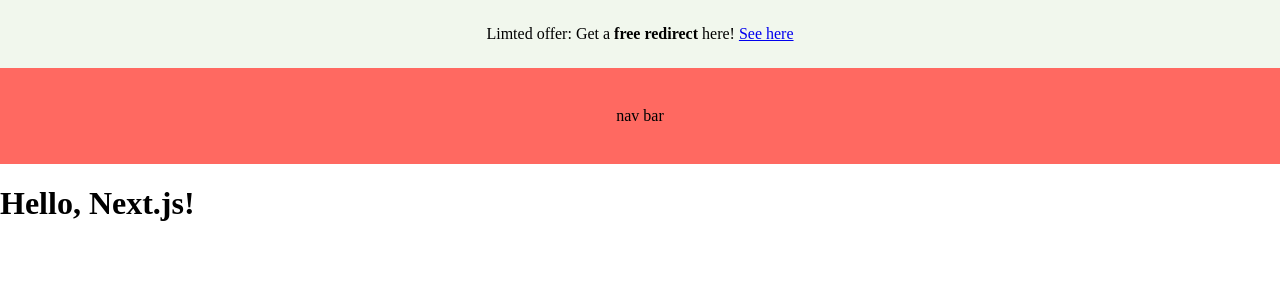
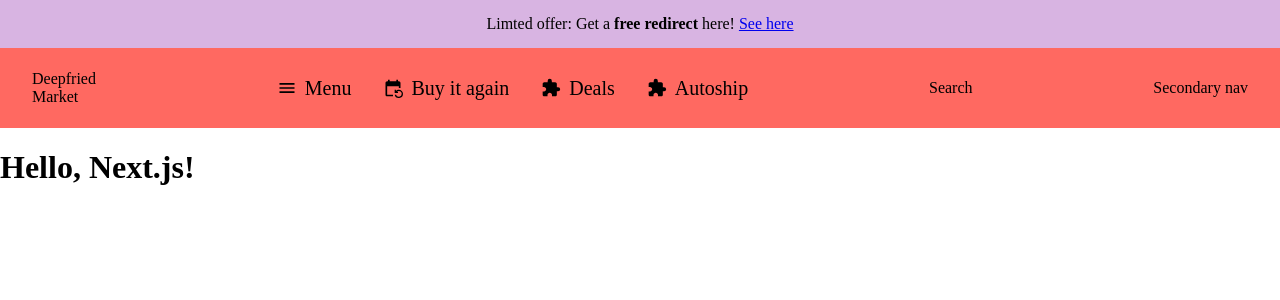
Before and after one commit to im-deepfriedwater/nextjs-portfolio, a Next.js app: page /deepfriedMarket in a window 1280 px wide. Shown: the top 300 px of the page. Built offline with nearby package versions, Linux system fonts and the light colour scheme.

Commit message:
add yarn icons, add more to primary nav bar, add menu button which opens popup and darkens the background, background closes menu on click

```diff
--- a/app/deepfriedMarket/(page)/layout.module.css
+++ b/app/deepfriedMarket/(page)/layout.module.css
@@ -1,12 +1,75 @@
 .navBar {
   background-color: #FF6961;
   display: flex;
-  height: 12%;
+  height: 10%;
   display: flex;
-  justify-content: center;
+  justify-content: space-between;
+  align-items: center;
+  padding: 0 2rem;
+}
+
+.primaryNav {
+  display: flex;
+  font-size: 1.25rem;
+  justify-content: space-between;
+  gap: 2rem;
+}
+
+.navItem {
+  display: flex;
+  align-items: center;
+  justify-content: space-between;
+  gap: 0.5rem;
+}
+
+.darkenOverlay {
+  width:100vw;
+  height:100vh;
+  opacity: 50%;
+  z-index: 1000;
+  background-color: #000000;
+  top: 0;
+  left: 0;
+  position: fixed;
+}
+
+.navMenu {
+  display: flex;
+  height: 100vh;
+  position: fixed;
+  z-index: 10001;
+  background-color: #F1F7ED;
+  top: 0px;
+  left: 0px;
+  right: unset;
+  width: 350px;
+}
+
+.menuSection {
+  padding: 1rem;
+}
+
+.menuItem {
+  display: flex;
+  justify-content: space-around;
+  gap: 1rem;
   align-items: center;
 }
 
 .navBar > label {
   font-size: 1rem;
 }
+
+.deepfriedMarketIcon {
+  justify-self: flex-start;
+  flex-direction: column;
+}
+
+.deepfriedMarketIcon > label {
+  width: 100%;
+}
+
+
+@media screen and (max-width: 768px) {
+
+}
--- a/app/deepfriedMarket/(page)/layout.tsx
+++ b/app/deepfriedMarket/(page)/layout.tsx
@@ -1,20 +1,74 @@
+"use client"
+
+import { useCallback, useState } from "react";
 import styles from "./layout.module.css";
-
-export const metadata = {
-  title: 'Fast quick grocery store | Deepfried Market',
-  description: 'Interview prep',
-}
+import { MdMenu, MdEventRepeat, MdExtension, MdWavingHand } from "react-icons/md";
 
 export default function PageLayout({
   children,
 }: {
   children: React.ReactNode
 }) {
+
+  const [isNavMenuOpen, setIsNavMenuOpen] = useState<Boolean>(false);
+
+  const onMenuNavItemClick = useCallback(() => {
+    setIsNavMenuOpen(true);
+  }, []);
   return (
     <>
       <div className={`${styles.navBar}`}>
-        nav bar
+        <div className={`${styles.deepfriedMarketIcon}`}>
+          <div>Deepfried</div>
+          <div>Market</div>
+        </div>
+
+        {isNavMenuOpen &&
+              <>
+                <div className={`${styles.darkenOverlay}`} onClick={() => setIsNavMenuOpen(false)}/>
+                <div className={`${styles.navMenu}`}>
+                  <div className={`${styles.menuSection}`}>
+                    <div className={`${styles.menuItem}`}>
+                      <MdWavingHand />
+                      <div>Welcome back user!</div>
+                    </div>
+                    <br />
+                  </div>
+                </div>
+              </>
+            }
+
+        <div className={`${styles.primaryNav}`}>
+          <div className={`${styles.navItem}`} onClick={onMenuNavItemClick}>
+            <MdMenu />
+            <label>Menu</label>
+          </div>
+
+          <div className={`${styles.navItem}`}>
+            <MdEventRepeat />
+            <label>Buy it again</label>
+          </div>
+
+          <div className={`${styles.navItem}`}>
+            <MdExtension />
+            <label>Deals</label>
+          </div>
+
+          <div className={`${styles.navItem}`}>
+            <MdExtension />
+            <label>Autoship</label>
+          </div>
+        </div>
+
+        <div className={`${styles.deepfriedMarketIcon}`}>
+          <div>Search</div>
+        </div>
+
+        <div className={`${styles.deepfriedMarketIcon}`}>
+          <div>Secondary nav</div>
+        </div>
       </div>
+
       <div>
         {children}
       </div>
--- a/app/deepfriedMarket/layout.module.css
+++ b/app/deepfriedMarket/layout.module.css
@@ -1,7 +1,7 @@
 .promoBar {
-  background-color: #F1F7ED;
+  background-color: #D8B4E2;
   display: flex;
-  height: 8.5%;
+  height: 6%;
   justify-content: center;
   align-items: center;
 }
--- a/package.json
+++ b/package.json
@@ -13,6 +13,7 @@
     "next": "14.1.0",
     "react": "^18",
     "react-dom": "^18",
+    "react-icons": "^5.0.1",
     "react-unity-webgl": "^9.5.0"
   },
   "devDependencies": {
```
Also changed, not shown: 1 other file (tests, documents, lock files or other folders).
